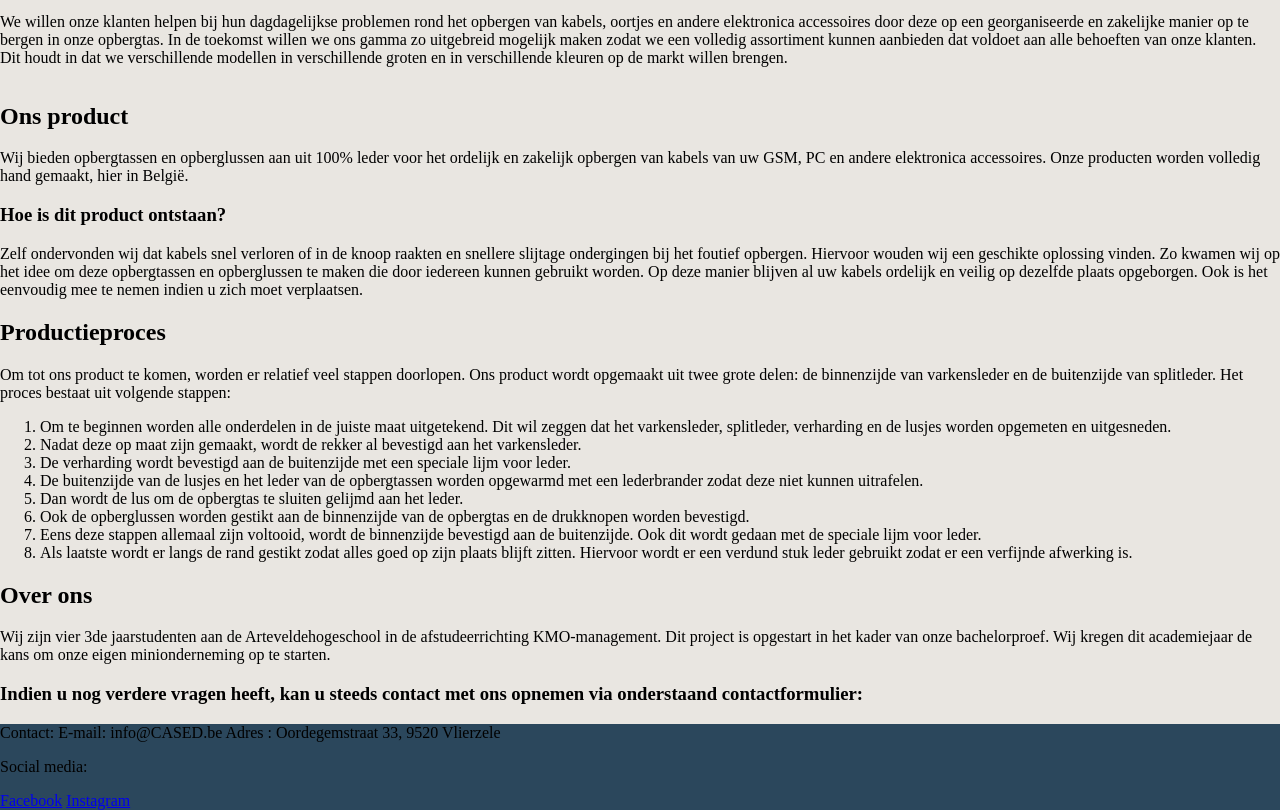
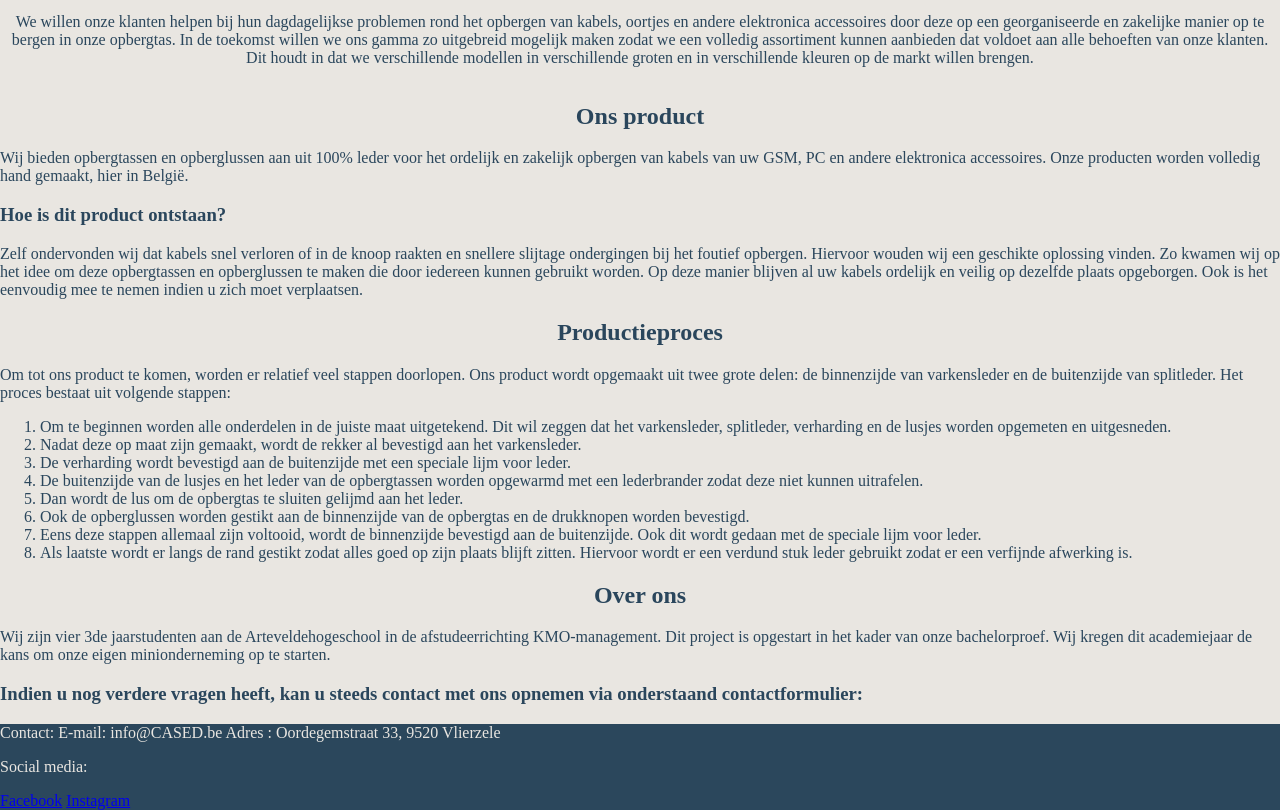
Before and after one commit to lennart99v/cased, a plain HTML site: page index.html in a window 1280 px wide. Shown: the part 491-1301 px from the top of the page. Drawn offline with Linux system fonts and the light colour scheme.

Commit message:
small style changes

```diff
--- a/scss/style.scss
+++ b/scss/style.scss
@@ -1,9 +1,14 @@
 body {
     margin: 0 auto;
     background-color: #e9e6e1;
+    color: #2a465c;
     // font-family: "Poppins", sans-serif;
     // font-weight: 400;
     // color: hsl(213, 69%, 10%);
+  }
+
+  h2 {
+      text-align: center;
   }
 
 
@@ -59,7 +64,7 @@ body {
     }
 
     &__text {
-
+        text-align: center;
     }
 }
 
@@ -91,4 +96,5 @@ body {
 
 footer {
     background-color: #2b475c;
+    color: #e9e6e1;
 }
```
Also changed, not shown: scss/style.css, 1 other file.
